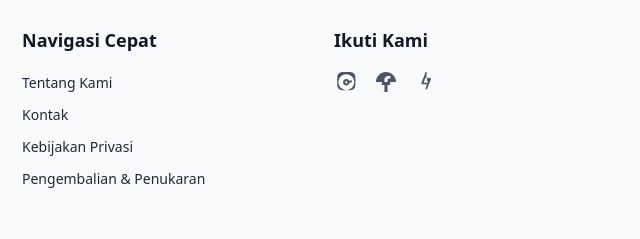
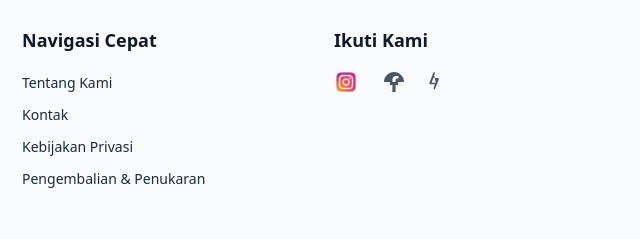
Before and after one commit to azanstore30-hue/AzanStoreee, a plain HTML site: page index.html in a window 1280 px wide. Shown: the part 4150-4389 px from the top of the page, 322-962 px from the left. Drawn offline with nearby package versions, Linux system fonts and the light colour scheme.

Commit message:
Update index.html

```diff
--- a/index.html
+++ b/index.html
@@ -287,9 +287,11 @@
             <h3 class="text-lg font-semibold text-gray-900">Ikuti Kami</h3>
             <div class="flex space-x-4">
                 <a href="https://azanstore30-hue.github.io/AzanStoreee/ig.png" target="_blank" class="text-gray-600 hover:text-[#006A6A] transition-colors duration-200" aria-label="Instagram">
-                    <svg class="h-6 w-6" fill="currentColor" viewBox="0 0 24 24" aria-hidden="true">
-                        <path fill-rule="evenodd" d="M12.315 2c2.43 0 2.71.01 3.65.047 1.02.04 1.773.198 2.392.435.636.248 1.157.599 1.571 1.013.414.414.765.935 1.013 1.571.237.619.395 1.372.435 2.392.037.94.047 1.22.047 3.65s-.01 2.71-.047 3.65c-.04 1.02-.198 1.773-.435 2.392-.248.636-.599 1.157-1.013 1.571-.414.414-.935.765-1.571 1.013-.619.237-1.372.395-2.392.435-.94.037-1.22.047-3.65.047s-2.71-.01-3.65-.047c-1.02-.04-1.773-.198-2.392-.435-.636-.248-1.157-.599-1.571-1.013-.414-.414-.765-.935-1.013-1.571-.237-.619-.395-1.372-.435-2.392-.037-.94-.047-1.22-.047-3.65s.01-2.71.047-3.65c.04-1.02.198-1.773.435-2.392.248-.636.599-1.157 1.013-1.571.414-.414.935-.765 1.571-1.013.619-.237 1.372-.395 2.392-.435C9.55 2.01 9.83 2 12.315 2zm0 2.18a7.99 7.99 0 100 15.98 7.99 7.99 0 000-15.98zM12.315 9c-1.82 0-3.3 1.48-3.3 3.3s1.48 3.3 3.3 3.3 3.3-1.48 3.3-3.3-1.48-3.3-3.3-3.3zm0 2.18c.617 0 1.12.503 1.12 1.12s-.503 1.12-1.12 1.12-1.12-.503-1.12-1.12.503-1.12 1.12-1.12zm4.32-.97a1.26 1.26 0 110 2.52 1.26 1.26 0 010-2.52z" clip-rule="evenodd"></path>
-                    </svg>
+                    <img
+        src="https://azanstore30-hue.github.io/AzanStoreee/ig.png"
+        alt="Logo Instagram"
+        class="size-6 mr-2"
+    />
                 </a>
                 <a href="https://www.facebook.com/share/1PK1XpDRk7/" target="_blank" class="text-gray-600 hover:text-[#006A6A] transition-colors duration-200" aria-label="Facebook">
                     <svg class="h-6 w-6" fill="currentColor" viewBox="0 0 24 24" aria-hidden="true">
```
